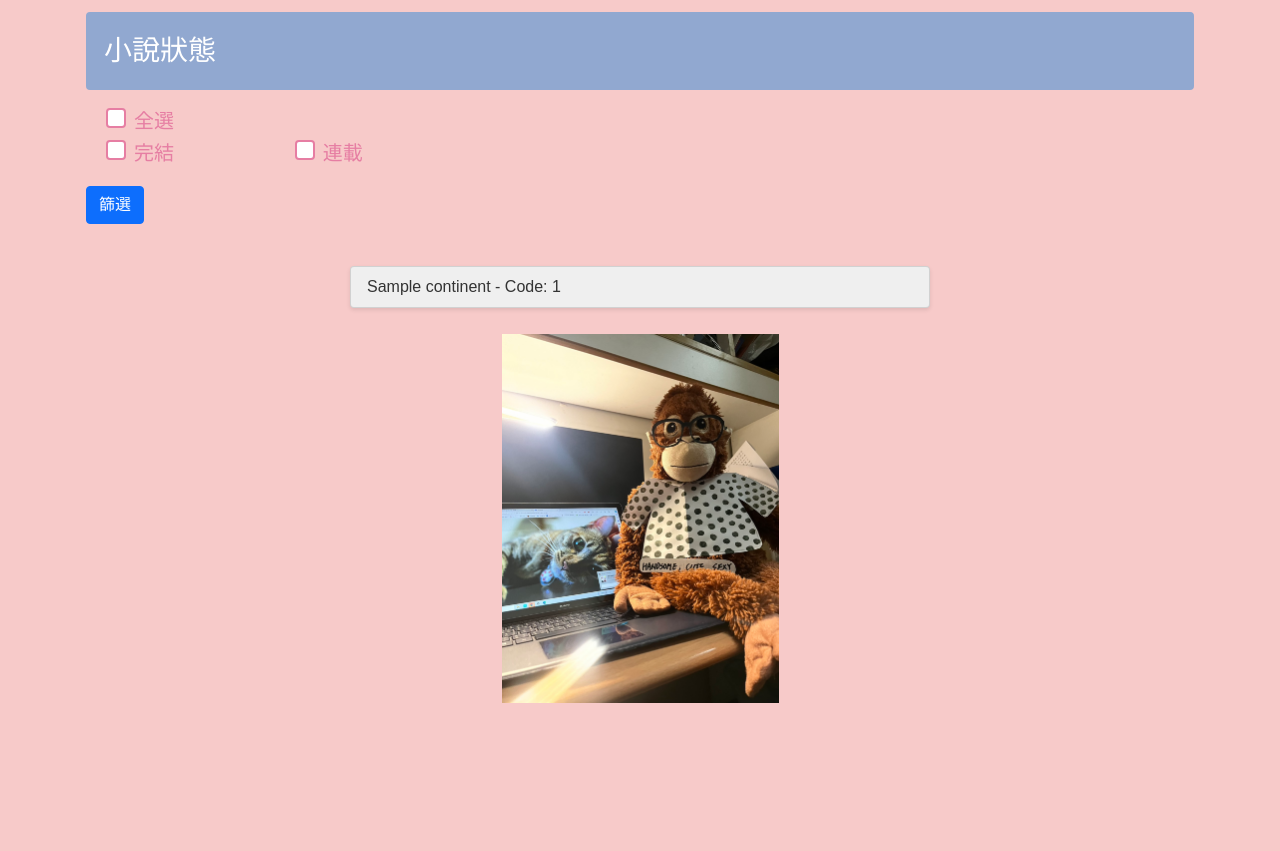
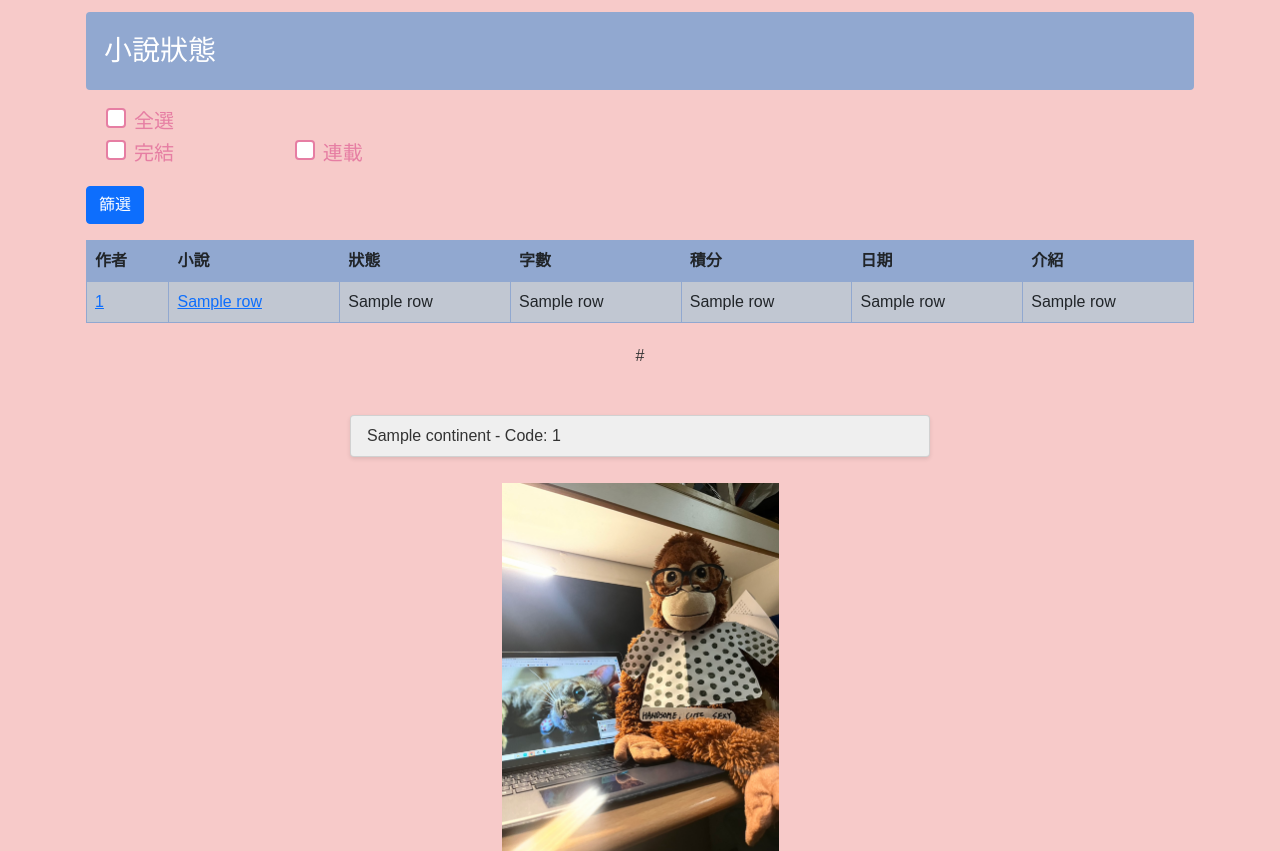
Before and after one commit to Emily0330/db_final_project, a Flask app: template templates/index.html in a window 1280 px wide. Shown: the part 1008-1859 px from the top of the page. Before the commit the page ends 1711 px from the top, so only its background shows below. Run offline with Flask 3, Linux system fonts and the light colour scheme; tables that the repository leaves empty hold one stand-in row (values such as "Sample post"); the template is opened without the code that fills it: values that come from a table or form of the project are taken from there, most other values are stand-ins (such as "Sample title", 1, 10 or a date in 2020); some libraries are stand-ins or nearby versions.

Commit message:
Update index.html

```diff
--- a/templates/index.html
+++ b/templates/index.html
@@ -409,6 +409,65 @@
                 </div>
             </div>
         </form>
+
+        <!-- results -->
+        {% if results %}
+            <!-- 显示查询结果 -->
+            <table class="table" style="border-collapse: collapse; width: 100%;">
+                <thead>
+                    <tr>
+                        <th style="border: 1px solid #91a8d0;">作者</th>
+                        <th style="border: 1px solid #91a8d0;">小說</th>
+                        <th style="border: 1px solid #91a8d0;">狀態</th>
+                        <th style="border: 1px solid #91a8d0;">字數</th>
+                        <th style="border: 1px solid #91a8d0;">積分</th>
+                        <th style="border: 1px solid #91a8d0;">日期</th>
+                        <th style="border: 1px solid #91a8d0;">介紹</th>
+                        <!-- 根据您的数据结构添加更多列 -->
+                    </tr>
+                </thead>
+                <tbody>
+                    {% for row in results %}
+                    <tr>
+                        <td style="border: 1px solid #91a8d0;">
+                            <a href= "https://www.jjwxc.net/{{ row[8] }}" target="_blank">{{ row[0] }}</a>
+                        </td>
+                        <td style="border: 1px solid #91a8d0;">
+                            <a href= "https://www.jjwxc.net/{{ row[9] }}" target="_blank">{{ row[1] }}</a>
+                        </td>
+                        <td style="border: 1px solid #91a8d0;">
+                            {{ row[3] }}</a>
+                        </td>
+                        <td style="border: 1px solid #91a8d0;">
+                            {{ row[4] }}</a>
+                        </td>
+                        <td style="border: 1px solid #91a8d0;">
+                            {{ row[5] }}</a>
+                        </td>
+                        <td style="border: 1px solid #91a8d0;">
+                            {{ row[6] }}</a>
+                        </td>
+                        <td style="border: 1px solid #91a8d0;">
+                            {{ row[7] }}</a>
+                        </td>
+                        <!-- 根据您的数据结构填充行 -->
+                    </tr>
+                    {% endfor %}
+                </tbody>
+            </table>
+            <!-- 顯示分頁 -->
+            <div class="pagination">
+                {{ pagination.links }}
+            </div>
+            <!-- JavaScript 設定現在的分頁 -->
+            <script>
+                document.addEventListener("DOMContentLoaded", function() {
+                    var currentPage = parseInt("{{ pagination.page }}");
+                    sessionStorage.setItem('currentPage', currentPage);
+                });
+            </script>
+        {% endif %}
+
         <!-- 小說列表 -->
         <ul class="list-group">
             {% for item in items %}
```
Also changed, not shown: other parts of templates/index.html (+52 -74 lines).
